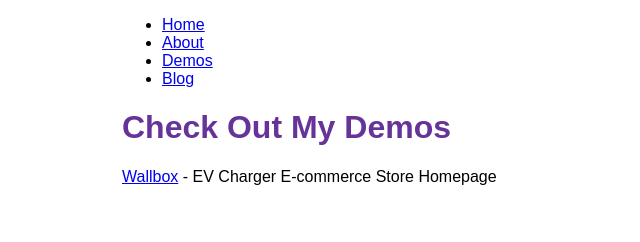
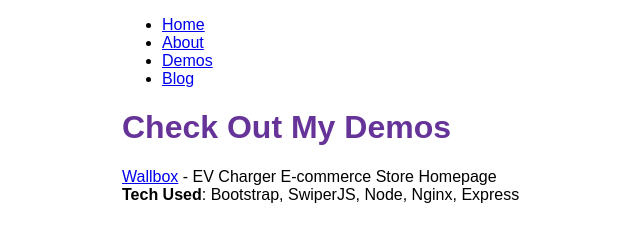
Before and after one commit to zawmai/zaw, a Gatsby site: page /demos in a window 1280 px wide. Shown: the whole page, without its empty margins (134-774 px from the left). Built offline with nearby package versions, Linux system fonts and the light colour scheme; Gatsby itself is replaced by a stand-in of ours.

Commit message:
Updated demo page text

```diff
--- a/src/pages/demos.js
+++ b/src/pages/demos.js
@@ -5,7 +5,11 @@ import navLinkText from '../components/navbar.module.css';
 const DemosPage = () => {
   return (
     <Layout pageTitle="Check Out My Demos">
-      <p><a href="//demos.zawmai.com/wallbox" targetclassName={navLinkText}>Wallbox</a> - EV Charger E-commerce Store Homepage</p>
+      <p>
+        <a href="//demos.zawmai.com/wallbox" targetclassName={navLinkText}>Wallbox</a> - EV Charger E-commerce Store Homepage
+        <br/>
+        <strong>Tech Used</strong>: Bootstrap, SwiperJS, Node, Nginx, Express
+      </p>
       <p></p>
     </Layout>
   );
```
